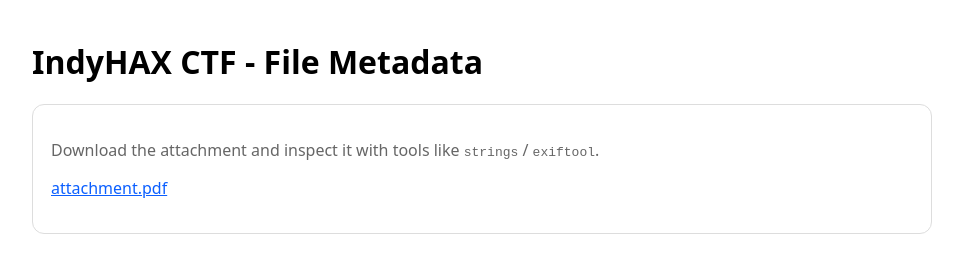
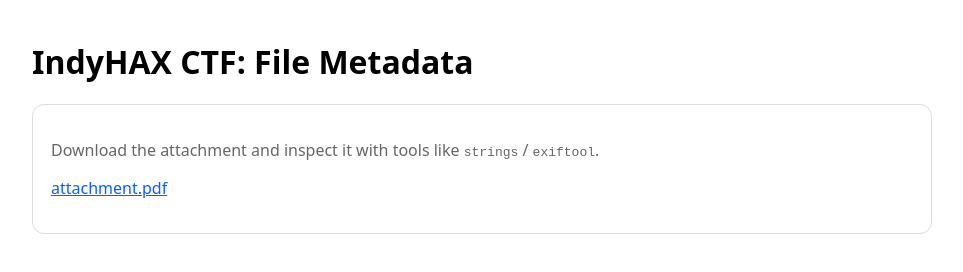
Before and after one commit to indyhax/indyhax-pdf, a plain HTML site: page index.html in a window 1280 px wide. Shown: the whole page, without its empty margins (158-1121 px from the left). Drawn offline with Linux system fonts and the light colour scheme.

Commit message:
Normalize page titles

```diff
--- a/index.html
+++ b/index.html
@@ -3,7 +3,7 @@
 <head>
   <meta charset="utf-8" />
   <meta name="viewport" content="width=device-width,initial-scale=1" />
-  <title>IndyHAX â€¢ File Metadata</title>
+  <title>IndyHAX CTF: €¢ File Metadata</title>
   <style>
     body{font-family:system-ui,Segoe UI,Roboto,Arial,sans-serif;max-width:900px;margin:40px auto;padding:0 16px}
     .card{border:1px solid #ddd;border-radius:12px;padding:18px;background:#fff}
@@ -12,7 +12,7 @@
   </style>
 </head>
 <body>
-  <h1>IndyHAX CTF - File Metadata</h1>
+  <h1>IndyHAX CTF: File Metadata</h1>
   <div class="card">
     <p class="muted">Download the attachment and inspect it with tools like <code>strings</code> / <code>exiftool</code>.</p>
     <p><a href="attachment.pdf">attachment.pdf</a></p>
```
